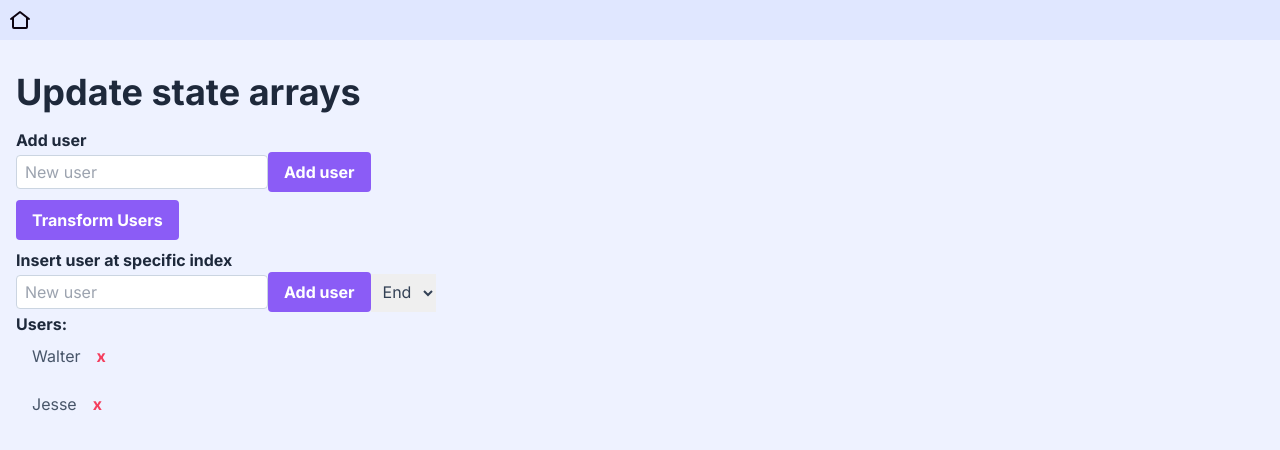
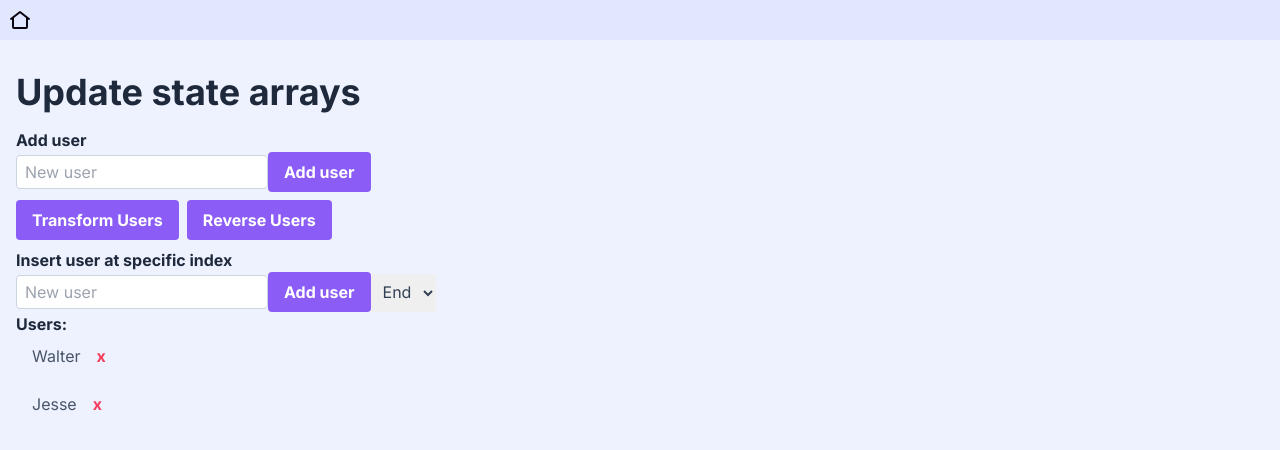
Before and after one commit to emanuelefavero/frontend-problems, a Next.js app in the folder react/: page /update-state-arrays in a window 1280 px wide. Shown: the top 450 px of the page. Built offline with nearby package versions, Linux system fonts and the light colour scheme.

Commit message:
add /update-state-arrays reverse users

```diff
--- a/react/app/update-state-arrays/page.tsx
+++ b/react/app/update-state-arrays/page.tsx
@@ -52,6 +52,13 @@ export default function Page() {
     setInsertAt(insertAt === users.length ? insertAt + 1 : insertAt + 1)
   }
 
+  // Reverse array
+  const handleReverse = () => {
+    const newUsers = [...users]
+    newUsers.reverse()
+    setUsers(newUsers)
+  }
+
   return (
     <>
       <h1>Update state arrays</h1>
@@ -68,8 +75,12 @@ export default function Page() {
         <button type='submit'>Add user</button>
       </form>
 
-      <button onClick={handleTransformUsers} className='mb-2'>
+      <button onClick={handleTransformUsers} className='mb-2 mr-2'>
         Transform Users
+      </button>
+
+      <button onClick={handleReverse} className='mb-2'>
+        Reverse Users
       </button>
 
       {/* Insert users at specific index */}
```
